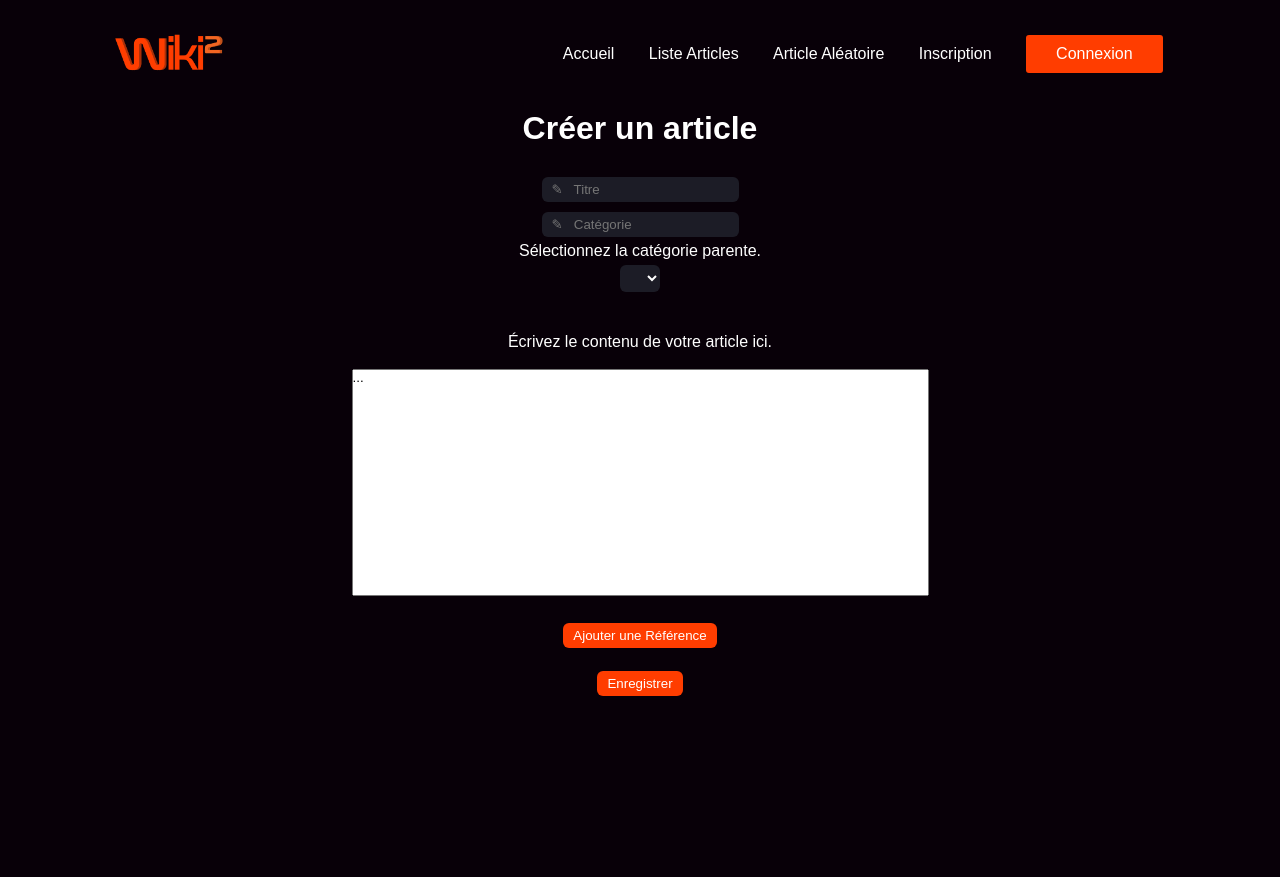
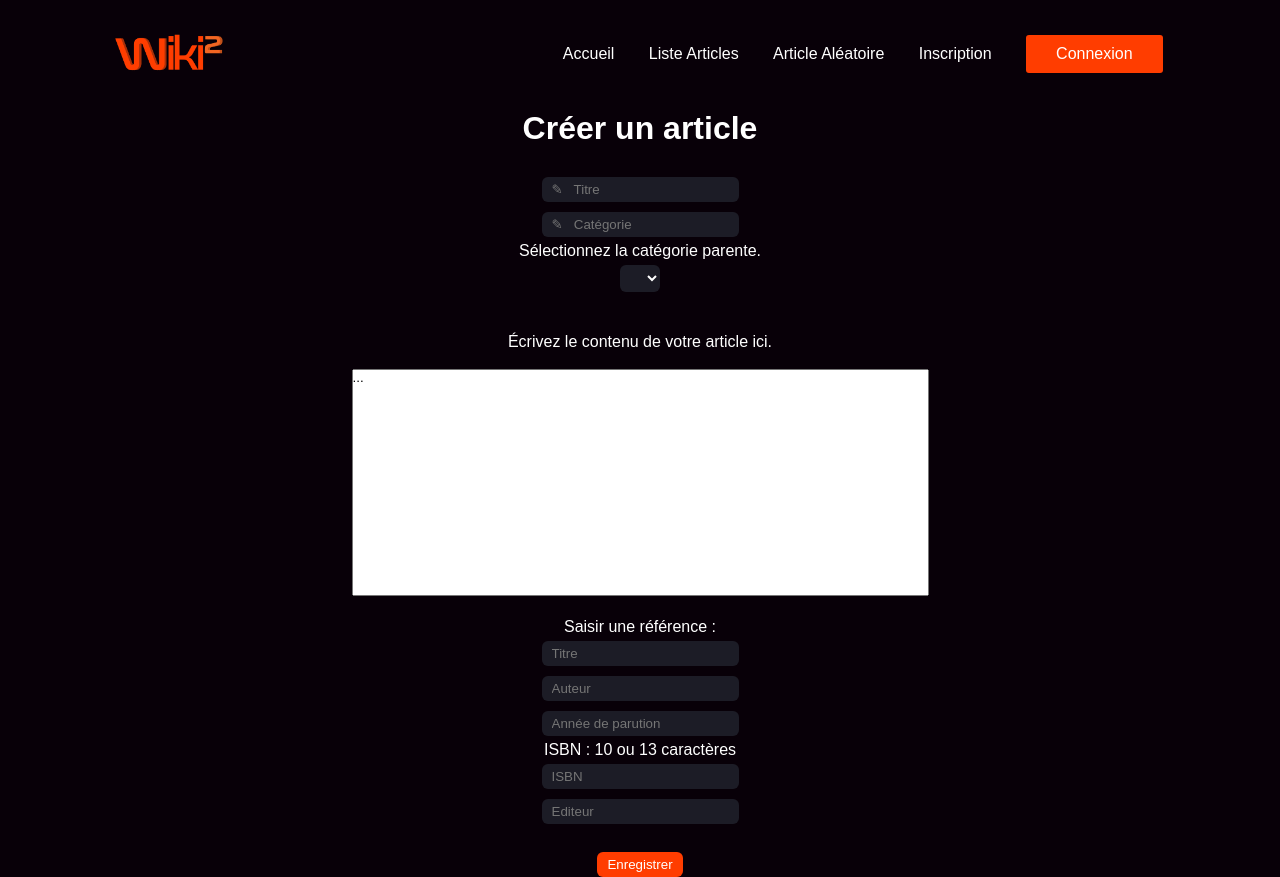
Before and after one commit to bestrider14/Wiki2, a Flask app: page /creeArticle in a window 1280 px wide. Before the commit the page ends 696 px from the top, so only its background shows below. Run offline with Flask 3, Linux system fonts and the light colour scheme; data that the repository does not hold is empty; some libraries are stand-ins or nearby versions.

Commit message:
Odds & ends

```diff
--- a/server.py
+++ b/server.py
@@ -1,5 +1,6 @@
 from flask import Flask, render_template, Response, request, jsonify, session, redirect, url_for, flash, json
 from database import Database
+from datetime import date
 from wtforms import StringField, Form
 import os
 
@@ -132,39 +133,36 @@ def creeArticle():
     categories = database.get_all_categories()
     return render_template("creeArticle.html", categories=categories)
 
+
 @app.route("/creeArticle", methods=['POST'])
 def soumettreArticle():
+    if 'userID' in session:
+        userID = session['userID']
+    else:
+        return redirect(url_for('login'))
 
-    titre = request.form["titre"]
-    categorie = request.form["categorie"]
-    categorieParente = request.form["categorieParente"]
-    contenu = request.form["contenuArticle"]
-    try:
-        compteurReference = int(request.form.get("referenceCount", 0))
-    except ValueError:
-        compteurReference = 0
+    contenuArticle = {
+        'titre': request.form["titreArticle"],
+        'contenu': request.form["contenuArticle"],
+        'dateCreation': date.today().isoformat(),
+        # Il faut avoir l'idCategorie, pas juste la catégorie... faire une requête database
+        'categorie': request.form["categorie"],
+        'categorieParente': request.form["categorieParente"],
+        'idCreateur': userID,
+    }
 
-    references = []
+    references = {
+        'titre': request.form["titreReference"],
+        'auteur': request.form["auteur"],
+        'annee': request.form["anneeParution"],
+        'isbn': request.form["isbn"],
+        'editeur': request.form["editeur"]
+    }
 
-    if compteurReference:
-        for i in range(compteurReference):
-            cle = f'auteur[{i}]'
-            auteur = request.form[cle]
-            cle = f'titre[{i}]'
-            titre = request.form[cle]
-            cle = f'anneeParution[{i}]'
-            anneeParution = request.form[cle]
-            cle = f'isbn[{i}]'
-            isbn = request.form[cle]
-            cle = f'editeur[{i}]'
-            editeur = request.form[cle]
-            references.append({'auteur': auteur, 'titre': titre, 'anneeParution': anneeParution, 'isbn': isbn, 'editeur': editeur})
-    print(references)
-    print(len(references))
-    #getuserID
+    # print(contenuArticle)
+    # print(references)
 
     return redirect(url_for('index'))
-
 
 
 @app.route("/add_comment", methods=["POST"])
@@ -211,6 +209,7 @@ def update_password():
     database.update_password(password, session["userId"])
     return redirect(url_for("user"))
 
+
 @app.route('/delete_account', methods=['GET', 'POST'])
 def delete_account():
     if "userId" not in session:
@@ -220,9 +219,11 @@ def delete_account():
     session.clear()
     return redirect(url_for("logout"))
 
+
 @app.route('/deleted_account')
 def deleted_account():
     return "Votre compte a bien été supprimé."
 
+
 if __name__ == '__main__':
     app.run()
--- a/templates/creeArticle.html
+++ b/templates/creeArticle.html
@@ -5,7 +5,7 @@
     <div class="content">
     <h1>Créer un article</h1>
     <form name="inscription_form" action="{{ url_for('soumettreArticle') }}" method="post">
-        <input class="inputForm" name="titre" type="text" pattern="[a-zA-Z0-9]+" placeholder="&#x270e;   Titre" maxlength="50" required><br>
+        <input class="inputForm" name="titreArticle" type="text" pattern="[a-zA-Z0-9]+" placeholder="&#x270e;   Titre" maxlength="50" required><br>
         <input class="inputForm" name="categorie" type="text" pattern="[a-zA-Z0-9]+" placeholder="&#x270e;   Catégorie" maxlength="50" required><br>
         <label>
             Sélectionnez la catégorie parente. <br>
@@ -18,8 +18,16 @@
         <label for="contenu">Écrivez le contenu de votre article ici.<br><br>
             <textarea id="contenu" name="contenuArticle" rows="15" cols="70">...</textarea><br>
         </label><br>
-        <button id="ajouterReference" type="button" onclick="addReferenceToCreeArticleUI()">Ajouter une Référence</button><br>
-        <input type="hidden" name="referenceCount" id="referenceCount" value=compteurReference>
+        <label>
+            Saisir une référence : <br>
+            <input class="inputForm" name="titreReference" type="text" placeholder="Titre"><br>
+            <input class="inputForm" name="auteur" type="text" placeholder="Auteur"><br>
+            <input class="inputForm" name="anneeParution" type="number" placeholder="Année de parution" min="0" max=maxYear><br>
+            <label for="contenu">ISBN : 10 ou 13 caractères<br>
+                <input class="inputForm" name="isbn" type="text" placeholder="ISBN" pattern="\d{10}|\d{13}"><br>
+            </label>
+            <input class="inputForm" name="editeur" type="text" placeholder="Editeur"><br>
+        </label>
         <div id="references"></div><br>
         <button type="submit">Enregistrer</button>
     </form>
@@ -27,8 +35,8 @@
 
 
     <script>
-      // Initialier le compteur de référence quand la page charge
-      let compteurReference = 0;
+      const maxYear = new Date().getFullYear();
+
     </script>
 
 {% endblock %}
```
Also changed, not shown: db_scripts/up.sql.
